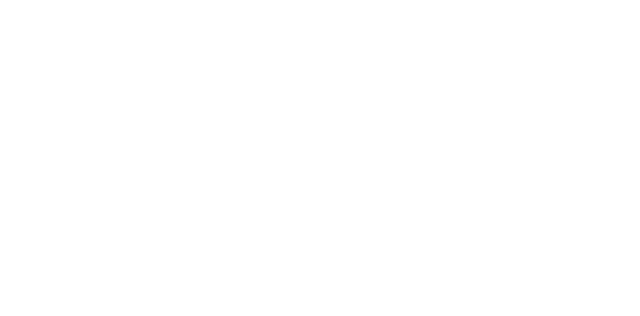
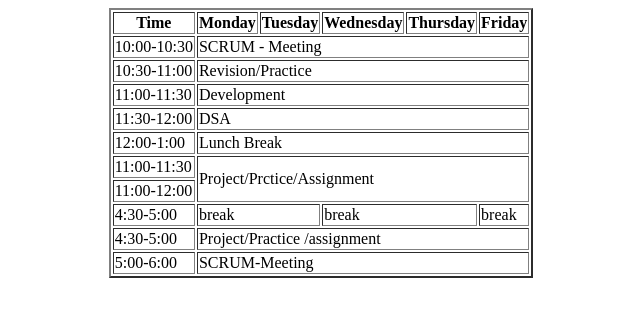
Before and after one commit to vkc7233/Prime_fsd, a plain HTML site: page dy2-p1/assingment2.html in a window 1280 px wide. Shown: the whole page, without its empty margins (319-959 px from the left). Drawn offline with Linux system fonts and the light colour scheme.

Commit message:
assignment2

```diff
--- a/dy2-p1/assingment2.html
+++ b/dy2-p1/assingment2.html
@@ -4,8 +4,66 @@
     <meta charset="UTF-8">
     <meta name="viewport" content="width=device-width, initial-scale=1.0">
     <title>Document</title>
+    <style>
+        div{
+            align-items: center;
+        }
+    </style>
 </head>
+
 <body>
-
+    <center>
+   <table border="2">
+          <tr><th>Time</th>
+            <th>Monday</th>
+            <th>Tuesday</th>
+            <th>Wednesday</th>
+            <th>Thursday</th>
+            <th>Friday</th>
+        </tr>
+        <tr>
+            <td >10:00-10:30</td>
+            <td colspan="5">SCRUM - Meeting</td>
+        </tr>
+        <tr>
+            <td>10:30-11:00</td>
+            <td colspan="5">Revision/Practice</td>
+        </tr>
+        <tr>
+            <td>11:00-11:30</td>
+            <td colspan="5">Development</td>
+        </tr>
+        <tr>
+            <td>11:30-12:00</td>
+            <td colspan="5">DSA</td>
+        </tr>
+        <tr>
+            <td>12:00-1:00</td>
+            <td colspan="5">Lunch Break</td>
+        </tr>
+        <tr>
+            <td>11:00-11:30</td>
+            <td colspan="5" rowspan="2">Project/Prctice/Assignment</td>
+        </tr>
+        <tr>
+            <td >11:00-12:00</td>
+        </tr>
+        <tr>
+            <td>4:30-5:00</td>
+            <td colspan="2">break</td>
+            <td colspan="2">break</td>
+            <td >break</td>
+        </tr>
+        <tr>
+            <td>4:30-5:00</td>
+            <td colspan="5">Project/Practice /assignment</td>
+        </tr>
+        <tr>
+            <td>5:00-6:00</td>
+            <td colspan="5">SCRUM-Meeting</td>
+        </tr>
+   </table>
+</center>
+</div>
 </body>
 </html>
```
